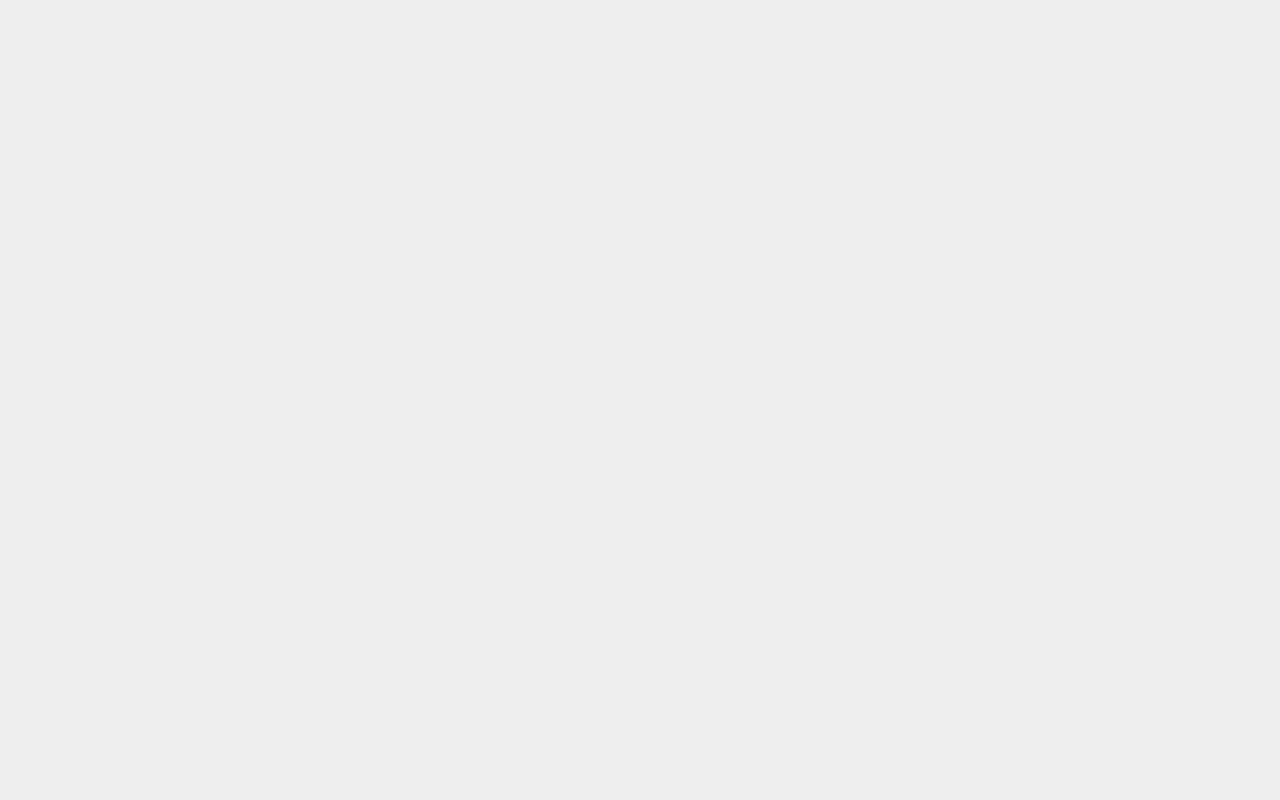
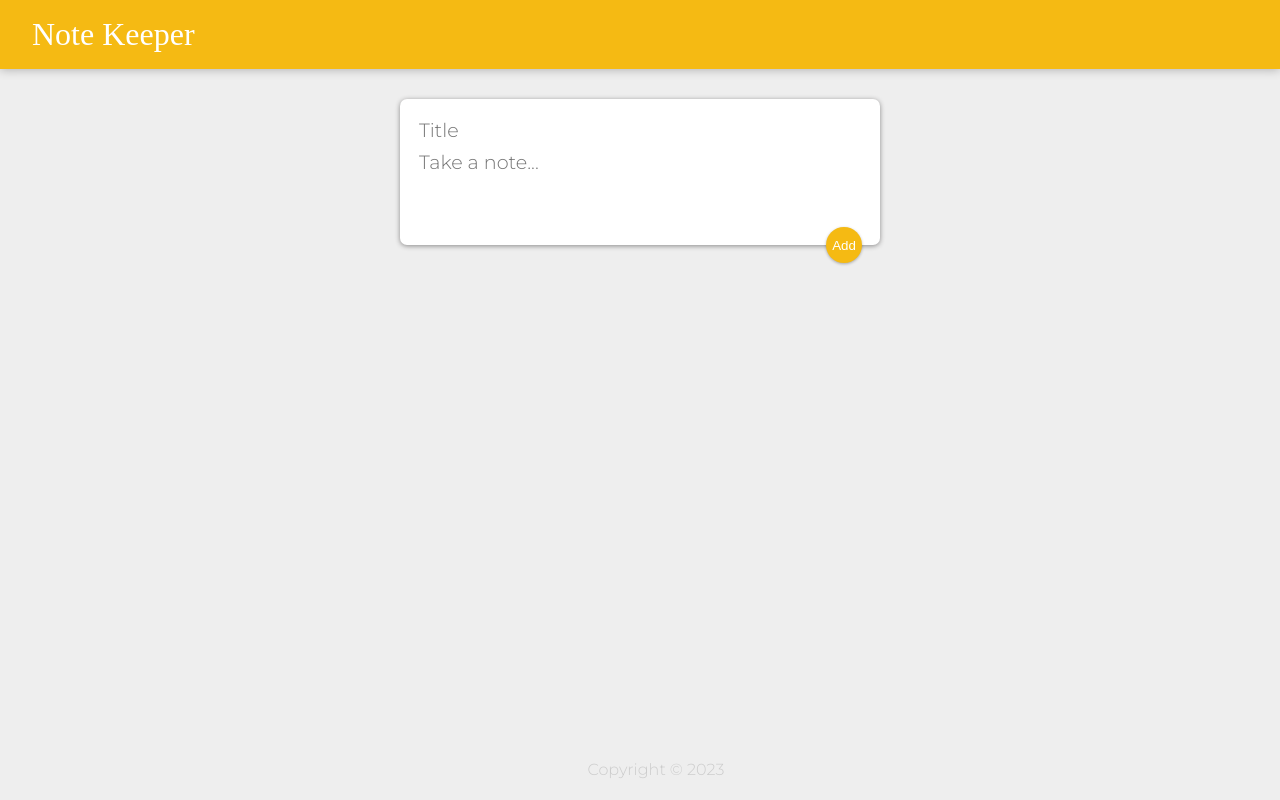
Before and after one commit to berkanserbes/my-react-projects, a React (Create React App) app in the folder note-keeper-app/: page / in a window 1280 px wide. Built offline with nearby package versions, Linux system fonts and the light colour scheme.

Commit message:
Modified App.js and Header.js

```diff
--- a/note-keeper-app/src/components/App.js
+++ b/note-keeper-app/src/components/App.js
@@ -1,11 +1,44 @@
-import React from "react";
+import React, { useState } from "react";
 import Header from "./Header";
 import CreateArea from "./CreateArea";
 import Note from "./Note";
 import Footer from "./Footer";
 
 function App() {
-  return <div></div>;
+  const [notes, setNotes] = useState([]);
+
+  function addNote(newNote) {
+    setNotes((prevNotes) => {
+      return [...prevNotes, newNote];
+    });
+  }
+
+  function deleteNote(id) {
+    setNotes((prevNotes) => {
+      return prevNotes.filter((noteItem, index) => {
+        return index !== id;
+      });
+    });
+  }
+
+  return (
+    <div>
+      <Header />
+      <CreateArea onAdd={addNote} />
+      {notes.map((noteItem, index) => {
+        return (
+          <Note
+            key={index}
+            id={index}
+            title={noteItem.title}
+            content={noteItem.content}
+            onDelete={deleteNote}
+          />
+        );
+      })}
+      <Footer />
+    </div>
+  );
 }
 
 export default App;
--- a/note-keeper-app/src/components/Header.js
+++ b/note-keeper-app/src/components/Header.js
@@ -2,9 +2,9 @@
 
 function Header() {
   return (
-    <div>
+    <header>
       <h1>Note Keeper</h1>
-    </div>
+    </header>
   );
 }
 
```
